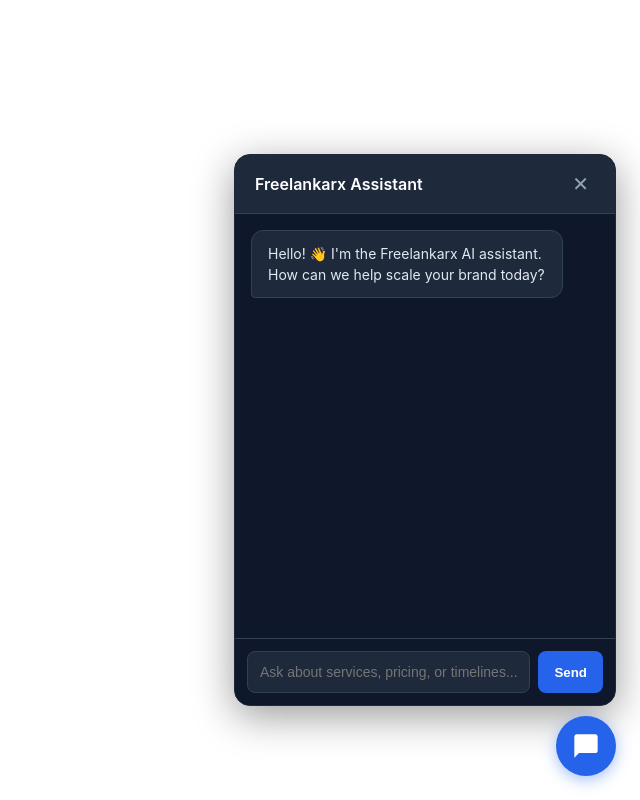
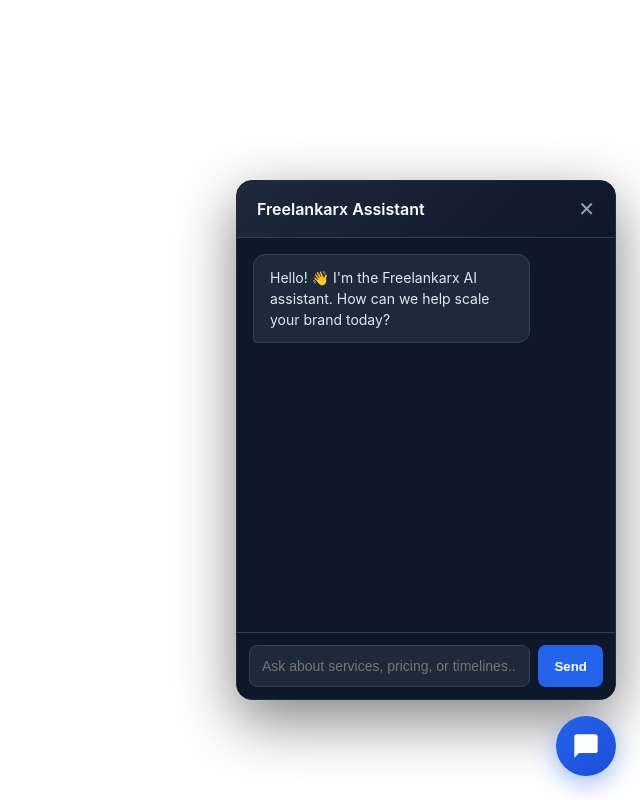
Before and after one commit to Freelankarx/freelankarx-chatbot-frontend, a plain HTML site: page index.html in a window 1280 px wide. Both pictures are taken after a click on the button "Open chat". Shown: the whole page, without its empty margins (640-1280 px from the left). Drawn offline with Linux system fonts and the light colour scheme.

Commit message:
Update index.html

```diff
--- a/index.html
+++ b/index.html
@@ -5,9 +5,13 @@
     <meta name="viewport" content="width=device-width, initial-scale=1.0">
     <title>Freelankarx Assistant</title>
     <style>
-        /* Base Styles */
+        * {
+            margin: 0;
+            padding: 0;
+            box-sizing: border-box;
+        }
+
         body {
-            margin: 0; padding: 0;
             font-family: -apple-system, BlinkMacSystemFont, "Segoe UI", Roboto, Helvetica, Arial, sans-serif;
             background: transparent;
             height: 100vh;
@@ -15,65 +19,230 @@
             flex-direction: column;
             justify-content: flex-end;
             align-items: flex-end;
+            overflow: hidden;
         }
 
-        /* Chat Window */
+        /* Chat Window - Hidden by default with smooth animation */
         #chat-window {
-            width: 380px; height: 550px;
-            background: #0f172a; border-radius: 16px; box-shadow: 0 10px 40px rgba(0,0,0,0.4);
-            display: none; flex-direction: column; overflow: hidden;
+            width: 380px;
+            height: 520px;
+            background: #0f172a;
+            border-radius: 16px;
+            box-shadow: 0 20px 60px rgba(0,0,0,0.5);
+            display: none;
+            flex-direction: column;
+            overflow: hidden;
             border: 1px solid #1e293b;
-            margin-bottom: 10px;
+            margin-bottom: 16px;
             margin-right: 24px;
-            z-index: 10000;
+            animation: slideUp 0.3s ease-out;
+        }
+
+        @keyframes slideUp {
+            from {
+                opacity: 0;
+                transform: translateY(20px);
+            }
+            to {
+                opacity: 1;
+                transform: translateY(0);
+            }
         }
 
         /* Floating Toggle Button */
         #chat-toggle {
-            width: 60px; height: 60px;
-            background: #2563eb; border-radius: 50%; border: none; cursor: pointer;
-            box-shadow: 0 4px 15px rgba(37, 99, 235, 0.4);
-            display: flex; align-items: center; justify-content: center; transition: transform 0.2s;
+            width: 60px;
+            height: 60px;
+            background: linear-gradient(135deg, #2563eb 0%, #1d4ed8 100%);
+            border-radius: 50%;
+            border: none;
+            cursor: pointer;
+            box-shadow: 0 8px 24px rgba(37, 99, 235, 0.4);
+            display: flex;
+            align-items: center;
+            justify-content: center;
+            transition: all 0.3s ease;
             margin-bottom: 24px;
             margin-right: 24px;
-            z-index: 10000;
         }
-        #chat-toggle:hover { transform: scale(1.05); }
-        #chat-toggle svg { width: 28px; height: 28px; fill: white; }
+
+        #chat-toggle:hover {
+            transform: scale(1.1);
+            box-shadow: 0 12px 32px rgba(37, 99, 235, 0.6);
+        }
+
+        #chat-toggle:active {
+            transform: scale(0.95);
+        }
+
+        #chat-toggle svg {
+            width: 28px;
+            height: 28px;
+            fill: white;
+        }
 
         /* Header */
         #chat-header {
-            background: #1e293b; padding: 16px 20px; display: flex; justify-content: space-between; align-items: center;
+            background: linear-gradient(135deg, #1e293b 0%, #0f172a 100%);
+            padding: 16px 20px;
+            display: flex;
+            justify-content: space-between;
+            align-items: center;
             border-bottom: 1px solid #334155;
         }
-        #chat-header h3 { margin: 0; color: white; font-size: 16px; font-weight: 600; }
-        #close-chat { background: none; border: none; color: #94a3b8; cursor: pointer; font-size: 20px; }
-        #close-chat:hover { color: white; }
+
+        #chat-header h3 {
+            margin: 0;
+            color: white;
+            font-size: 16px;
+            font-weight: 600;
+        }
+
+        #close-chat {
+            background: none;
+            border: none;
+            color: #94a3b8;
+            cursor: pointer;
+            font-size: 20px;
+            transition: color 0.2s;
+        }
+
+        #close-chat:hover {
+            color: white;
+        }
 
         /* Messages Area */
-        #messages { flex: 1; padding: 16px; overflow-y: auto; display: flex; flex-direction: column; gap: 12px; }
-        .msg { padding: 12px 16px; border-radius: 12px; max-width: 80%; font-size: 14px; line-height: 1.5; word-wrap: break-word; }
-        .user { background: #2563eb; color: white; align-self: flex-end; border-bottom-right-radius: 4px; }
-        .bot { background: #1e293b; color: #e2e8f0; align-self: flex-start; border-bottom-left-radius: 4px; border: 1px solid #334155; }
+        #messages {
+            flex: 1;
+            padding: 16px;
+            overflow-y: auto;
+            display: flex;
+            flex-direction: column;
+            gap: 12px;
+            scrollbar-width: thin;
+            scrollbar-color: #334155 #0f172a;
+        }
+
+        #messages::-webkit-scrollbar {
+            width: 6px;
+        }
+
+        #messages::-webkit-scrollbar-track {
+            background: #0f172a;
+        }
+
+        #messages::-webkit-scrollbar-thumb {
+            background: #334155;
+            border-radius: 3px;
+        }
+
+        .msg {
+            padding: 12px 16px;
+            border-radius: 12px;
+            max-width: 80%;
+            font-size: 14px;
+            line-height: 1.5;
+            word-wrap: break-word;
+            animation: fadeIn 0.3s ease-out;
+        }
+
+        @keyframes fadeIn {
+            from {
+                opacity: 0;
+                transform: translateY(10px);
+            }
+            to {
+                opacity: 1;
+                transform: translateY(0);
+            }
+        }
+
+        .user {
+            background: #2563eb;
+            color: white;
+            align-self: flex-end;
+            border-bottom-right-radius: 4px;
+        }
+
+        .bot {
+            background: #1e293b;
+            color: #e2e8f0;
+            align-self: flex-start;
+            border-bottom-left-radius: 4px;
+            border: 1px solid #334155;
+        }
 
         /* Input Area */
-        #input-area { display: flex; padding: 12px; border-top: 1px solid #334155; background: #0f172a; }
-        #user-input { flex: 1; padding: 12px; border: 1px solid #334155; border-radius: 8px; background: #1e293b; color: white; outline: none; font-size: 14px; }
-        #user-input:focus { border-color: #2563eb; }
-        #send-btn { margin-left: 8px; padding: 12px 16px; background: #2563eb; color: white; border: none; border-radius: 8px; cursor: pointer; font-weight: 600; transition: background 0.2s; }
-        #send-btn:hover { background: #1d4ed8; }
-        #send-btn:disabled { background: #475569; cursor: not-allowed; }
+        #input-area {
+            display: flex;
+            padding: 12px;
+            border-top: 1px solid #334155;
+            background: #0f172a;
+        }
 
-        /* Mobile Responsive */
+        #user-input {
+            flex: 1;
+            padding: 12px;
+            border: 1px solid #334155;
+            border-radius: 8px;
+            background: #1e293b;
+            color: white;
+            outline: none;
+            font-size: 14px;
+            transition: border-color 0.2s;
+        }
+
+        #user-input:focus {
+            border-color: #2563eb;
+        }
+
+        #send-btn {
+            margin-left: 8px;
+            padding: 12px 16px;
+            background: #2563eb;
+            color: white;
+            border: none;
+            border-radius: 8px;
+            cursor: pointer;
+            font-weight: 600;
+            transition: all 0.2s;
+        }
+
+        #send-btn:hover {
+            background: #1d4ed8;
+            transform: translateY(-1px);
+        }
+
+        #send-btn:disabled {
+            background: #475569;
+            cursor: not-allowed;
+            transform: none;
+        }
+
+        /* Mobile Responsive - Full screen on mobile */
         @media (max-width: 480px) {
-            #chat-window { width: calc(100vw - 48px); height: 60vh; margin-right: 0; }
-            #chat-toggle { margin-right: 0; }
+            #chat-window {
+                position: fixed;
+                bottom: 0;
+                left: 0;
+                right: 0;
+                width: 100%;
+                height: 100vh;
+                border-radius: 0;
+                margin: 0;
+                z-index: 10001;
+            }
+
+            #chat-toggle {
+                margin-right: 16px;
+                margin-bottom: 16px;
+            }
         }
     </style>
 </head>
 <body>
 
-    <!-- Chat Window -->
+    <!-- Chat Window - Hidden by default -->
     <div id="chat-window">
         <div id="chat-header">
             <h3>Freelankarx Assistant</h3>
@@ -89,7 +258,7 @@
     </div>
 
     <!-- Floating Toggle Button -->
-    <button id="chat-toggle" onclick="toggleChat()">
+    <button id="chat-toggle" onclick="toggleChat()" aria-label="Open chat">
         <svg viewBox="0 0 24 24"><path d="M20 2H4c-1.1 0-2 .9-2 2v18l4-4h14c1.1 0 2-.9 2-2V4c0-1.1-.9-2-2-2z"/></svg>
     </button>
 
@@ -98,7 +267,13 @@
 
         function toggleChat() {
             const chatWindow = document.getElementById('chat-window');
-            chatWindow.style.display = chatWindow.style.display === 'flex' ? 'none' : 'flex';
+            const isVisible = chatWindow.style.display === 'flex';
+            chatWindow.style.display = isVisible ? 'none' : 'flex';
+
+            // On mobile, prevent body scroll when chat is open
+            if (window.innerWidth <= 480) {
+                document.body.style.overflow = isVisible ? 'auto' : 'hidden';
+            }
         }
 
         function handleKeyPress(event) {
```
